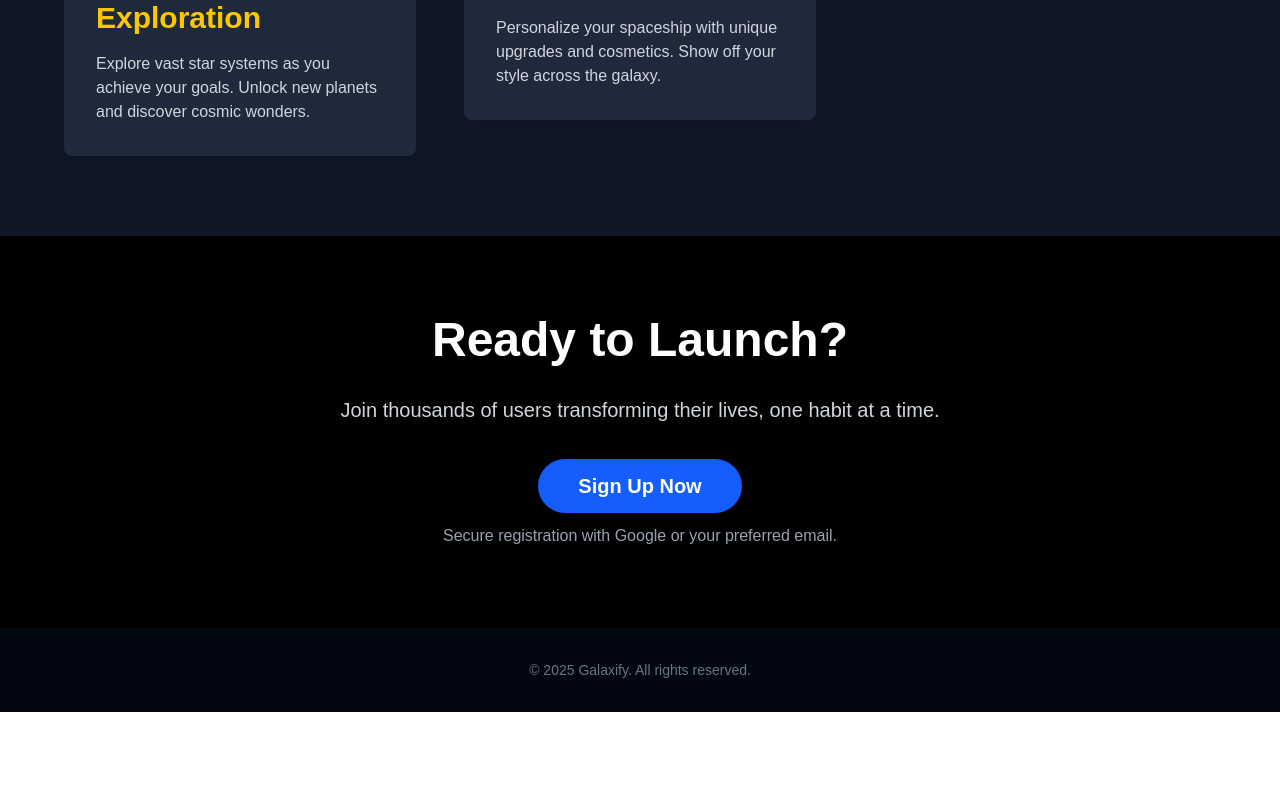
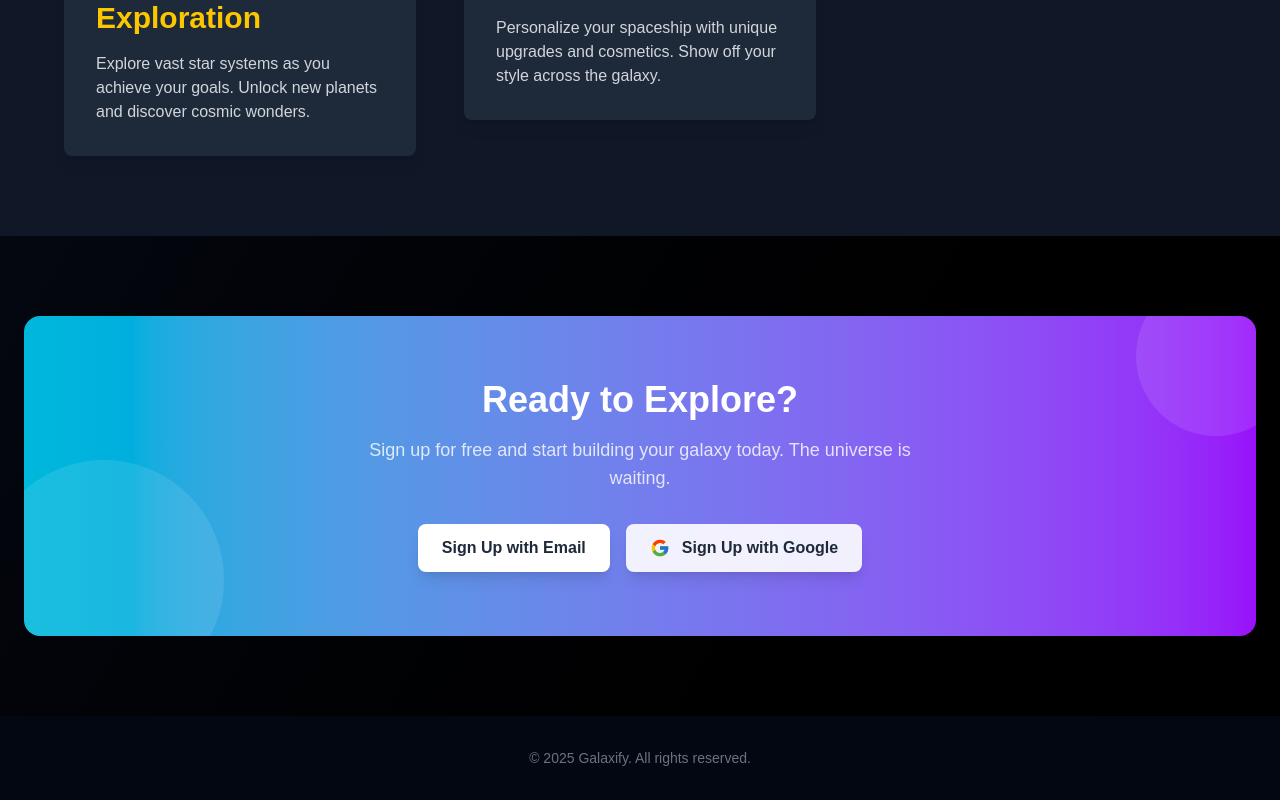
Before and after one commit to thalesraymond/galaxify, a Next.js app in the folder packages/web/: page /landing in a window 1280 px wide. Shown: the part 1332-2132 px from the top of the page. Before the commit the page ends 2044 px from the top, so only its background shows below. Built offline with nearby package versions, Linux system fonts and the light colour scheme.

Commit message:
Feature/landing-page (#20)
* landing

* lint

* :D

```diff
--- /dev/null
+++ b/packages/web/src/app/components/GoogleIcon.tsx
@@ -0,0 +1,22 @@
+const GoogleIcon = () => (
+    <svg className="w-5 h-5 mr-3" viewBox="0 0 48 48">
+        <path
+            fill="#FFC107"
+            d="M43.611,20.083H42V20H24v8h11.303c-1.649,4.657-6.08,8-11.303,8c-6.627,0-12-5.373-12-12s5.373-12,12-12c3.059,0,5.842,1.154,7.961,3.039l5.657-5.657C34.046,6.053,29.268,4,24,4C12.955,4,4,12.955,4,24s8.955,20,20,20s20-8.955,20-20C44,22.659,43.862,21.35,43.611,20.083z"
+        ></path>
+        <path
+            fill="#FF3D00"
+            d="M6.306,14.691l6.571,4.819C14.655,15.108,18.961,12,24,12c3.059,0,5.842,1.154,7.961,3.039l5.657-5.657C34.046,6.053,29.268,4,24,4C16.318,4,9.656,8.337,6.306,14.691z"
+        ></path>
+        <path
+            fill="#4CAF50"
+            d="M24,44c5.166,0,9.86-1.977,13.409-5.192l-6.19-5.238C29.211,35.091,26.715,36,24,36c-5.222,0-9.619-3.317-11.283-7.946l-6.522,5.025C9.505,39.556,16.227,44,24,44z"
+        ></path>
+        <path
+            fill="#1976D2"
+            d="M43.611,20.083H42V20H24v8h11.303c-0.792,2.237-2.231,4.166-4.087,5.574l6.19,5.238C41.38,36.406,44,31.023,44,24C44,22.659,43.862,21.35,43.611,20.083z"
+        ></path>
+    </svg>
+);
+
+export default GoogleIcon;
--- a/packages/web/src/app/landing/page.tsx
+++ b/packages/web/src/app/landing/page.tsx
@@ -1,6 +1,7 @@
-import Image from 'next/image';
-import Link from 'next/link';
-import ScrollAnimationWrapper from '../components/ScrollAnimationWrapper';
+import Image from "next/image";
+import Link from "next/link";
+import ScrollAnimationWrapper from "../components/ScrollAnimationWrapper";
+import GoogleIcon from "../components/GoogleIcon";
 
 export default function LandingPage() {
     return (
@@ -9,7 +10,10 @@ export default function LandingPage() {
             <section className="relative h-screen flex items-center justify-center text-center overflow-hidden">
                 <div className="absolute inset-0 z-0">
                     {/* Background animation placeholder */}
-          <div className="absolute inset-0 bg-cover bg-center opacity-20" style={{ backgroundImage: "url('/galaxify.png')" }}></div>
+                    <div
+                        className="absolute inset-0 bg-cover bg-center opacity-20"
+                        style={{ backgroundImage: "url('/galaxify.png')" }}
+                    ></div>
                     <div className="absolute inset-0 bg-gradient-to-br from-purple-900 to-blue-900 opacity-40"></div>
                     <div className="absolute inset-0 animate-pulse-slow bg-white opacity-5 blur-3xl"></div>
                 </div>
@@ -27,7 +31,10 @@ export default function LandingPage() {
                     <p className="text-xl text-gray-300 mb-8 animate-fade-in-delay">
                         Track habits, conquer dailies, and explore the cosmos.
                     </p>
-          <Link href="/register" className="bg-purple-600 hover:bg-purple-700 text-white font-bold py-3 px-8 rounded-full text-lg transition duration-300 ease-in-out transform hover:scale-105 animate-bounce-in">
+                    <Link
+                        href="/register"
+                        className="bg-purple-600 hover:bg-purple-700 text-white font-bold py-3 px-8 rounded-full text-lg transition duration-300 ease-in-out transform hover:scale-105 animate-bounce-in"
+                    >
                         Start Your Galactic Journey
                     </Link>
                     <p className="text-sm text-gray-400 mt-4 animate-fade-in-delay-more">
@@ -39,16 +46,15 @@ export default function LandingPage() {
             {/* Features Section */}
             <ScrollAnimationWrapper animationClass="animate-fade-in-scroll">
                 <section className="py-20 px-8 bg-gray-900">
-          <h2 className="text-5xl font-bold text-center mb-16">
-            Features That Propel You Forward
-          </h2>
+                    <h2 className="text-5xl font-bold text-center mb-16">Features That Propel You Forward</h2>
                     <div className="grid md:grid-cols-2 lg:grid-cols-3 gap-12 max-w-6xl mx-auto">
                         {/* Feature Card 1 */}
                         <ScrollAnimationWrapper animationClass="animate-slide-in-left">
                             <div className="bg-gray-800 p-8 rounded-lg shadow-lg transform hover:scale-105 transition duration-300">
                                 <h3 className="text-3xl font-semibold mb-4 text-purple-400">Habit Tracking</h3>
                                 <p className="text-gray-300">
-                  Cultivate powerful habits with our intuitive tracking system. Watch your progress soar as you build consistency.
+                                    Cultivate powerful habits with our intuitive tracking system. Watch your progress
+                                    soar as you build consistency.
                                 </p>
                             </div>
                         </ScrollAnimationWrapper>
@@ -57,7 +63,8 @@ export default function LandingPage() {
                             <div className="bg-gray-800 p-8 rounded-lg shadow-lg transform hover:scale-105 transition duration-300">
                                 <h3 className="text-3xl font-semibold mb-4 text-blue-400">Dailies & To-Do Lists</h3>
                                 <p className="text-gray-300">
-                  Conquer your daily tasks and manage your to-do lists with a gamified approach. Never miss a beat.
+                                    Conquer your daily tasks and manage your to-do lists with a gamified approach. Never
+                                    miss a beat.
                                 </p>
                             </div>
                         </ScrollAnimationWrapper>
@@ -66,7 +73,8 @@ export default function LandingPage() {
                             <div className="bg-gray-800 p-8 rounded-lg shadow-lg transform hover:scale-105 transition duration-300">
                                 <h3 className="text-3xl font-semibold mb-4 text-green-400">Epic Quests</h3>
                                 <p className="text-gray-300">
-                  Embark on thrilling quests that turn your goals into exciting adventures. Earn rewards and level up!
+                                    Embark on thrilling quests that turn your goals into exciting adventures. Earn
+                                    rewards and level up!
                                 </p>
                             </div>
                         </ScrollAnimationWrapper>
@@ -75,7 +83,8 @@ export default function LandingPage() {
                             <div className="bg-gray-800 p-8 rounded-lg shadow-lg transform hover:scale-105 transition duration-300">
                                 <h3 className="text-3xl font-semibold mb-4 text-yellow-400">Star System Exploration</h3>
                                 <p className="text-gray-300">
-                  Explore vast star systems as you achieve your goals. Unlock new planets and discover cosmic wonders.
+                                    Explore vast star systems as you achieve your goals. Unlock new planets and discover
+                                    cosmic wonders.
                                 </p>
                             </div>
                         </ScrollAnimationWrapper>
@@ -84,7 +93,8 @@ export default function LandingPage() {
                             <div className="bg-gray-800 p-8 rounded-lg shadow-lg transform hover:scale-105 transition duration-300">
                                 <h3 className="text-3xl font-semibold mb-4 text-red-400">Ship Customization</h3>
                                 <p className="text-gray-300">
-                  Personalize your spaceship with unique upgrades and cosmetics. Show off your style across the galaxy.
+                                    Personalize your spaceship with unique upgrades and cosmetics. Show off your style
+                                    across the galaxy.
                                 </p>
                             </div>
                         </ScrollAnimationWrapper>
@@ -94,19 +104,28 @@ export default function LandingPage() {
 
             {/* Call to Action Section */}
             <ScrollAnimationWrapper animationClass="animate-fade-in-scroll">
-        <section className="py-20 px-8 text-center bg-black">
-          <h2 className="text-5xl font-bold mb-8">
-            Ready to Launch?
-          </h2>
-          <p className="text-xl text-gray-300 mb-12 max-w-2xl mx-auto">
-            Join thousands of users transforming their lives, one habit at a time.
+                <section id="register" className="py-20">
+                    <div className="container mx-auto px-6">
+                        <div className="bg-gradient-to-r from-cyan-500 to-purple-600 rounded-2xl p-10 md:p-16 text-center relative overflow-hidden">
+                            <div className="absolute -top-10 -right-10 w-40 h-40 bg-white/10 rounded-full"></div>
+                            <div className="absolute -bottom-16 -left-10 w-60 h-60 bg-white/10 rounded-full"></div>
+                            <div className="relative z-10">
+                                <h2 className="text-3xl md:text-4xl font-extrabold text-white">Ready to Explore?</h2>
+                                <p className="text-white/80 mt-4 mb-8 text-lg max-w-xl mx-auto">
+                                    Sign up for free and start building your galaxy today. The universe is waiting.
                                 </p>
-          <Link href="/register" className="bg-blue-600 hover:bg-blue-700 text-white font-bold py-4 px-10 rounded-full text-xl transition duration-300 ease-in-out transform hover:scale-105 animate-bounce-in">
-            Sign Up Now
-          </Link>
-          <p className="text-md text-gray-400 mt-6">
-            Secure registration with Google or your preferred email.
-          </p>
+                                <div className="flex flex-col sm:flex-row items-center justify-center gap-4">
+                                    <button className="w-full sm:w-auto flex items-center justify-center bg-white text-gray-800 font-bold px-6 py-3 rounded-lg hover:bg-gray-200 transition-all duration-300 transform hover:scale-105 shadow-lg">
+                                        Sign Up with Email
+                                    </button>
+                                    <button className="w-full sm:w-auto flex items-center justify-center bg-white/90 text-gray-800 font-bold px-6 py-3 rounded-lg hover:bg-white transition-all duration-300 transform hover:scale-105 shadow-lg">
+                                        <GoogleIcon />
+                                        Sign Up with Google
+                                    </button>
+                                </div>
+                            </div>
+                        </div>
+                    </div>
                 </section>
             </ScrollAnimationWrapper>
 
```
Lines whose indentation alone changed are shown as unchanged.
